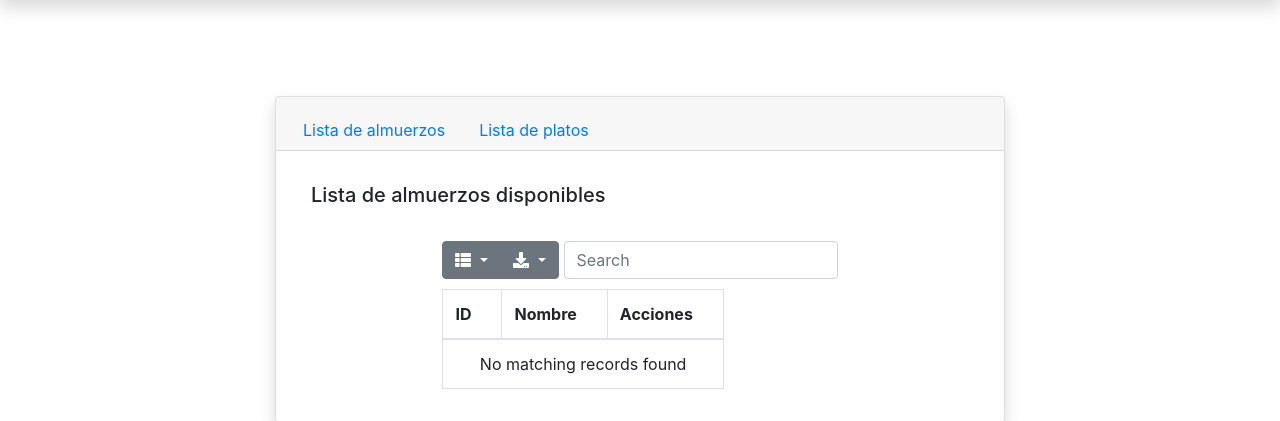
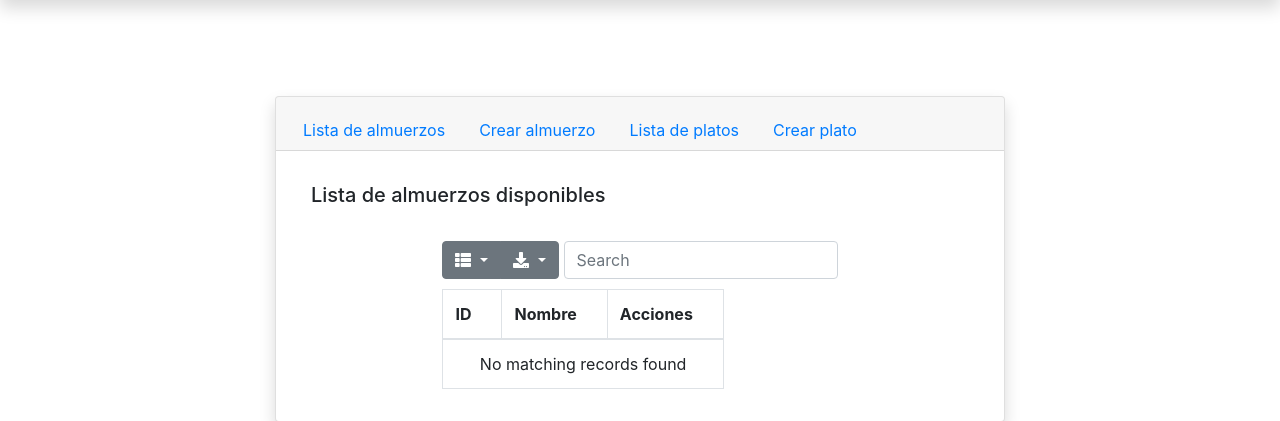
Before and after one commit to IgnacioZentenoSmith/Backend-Test-Zenteno, a Django app: template backendzenteno/templates/meals/meal.html in a window 1280 px wide. Shown: the part 56-477 px from the top of the page. Run offline with Django 3.2, Linux system fonts and the light colour scheme; the template is opened without the code that fills it, so the values that code supplies are empty; some libraries are stand-ins or nearby versions.

Commit message:
base de templates de platos

```diff
--- a/backendzenteno/templates/meals/meals_base.html
+++ b/backendzenteno/templates/meals/meals_base.html
@@ -11,10 +11,20 @@
                 <div class="card-header">
                     <ul class="nav nav-tabs card-header-tabs">
                         <li class="nav-item">
-                            <a class="nav-link" href="{% url 'meals_app:meal-list' %}">Lista de almuerzos</a>
+                            <a class="nav-link {% if '/meals/meal' == request.path %} active {% endif %}"
+                            href="{% url 'meals_app:meal-list' %}">Lista de almuerzos</a>
                         </li>
                         <li class="nav-item">
-                            <a class="nav-link" href="{% url 'meals_app:course-list' %}">Lista de platos</a>
+                            <a class="nav-link {% if '/meals/meal_create' == request.path %} active {% endif %}" "
+                            href="{% url 'meals_app:meal-create' %}">Crear almuerzo</a>
+                        </li>
+                        <li class="nav-item">
+                            <a class="nav-link {% if '/meals/course' == request.path %} active {% endif %}"
+                            href="{% url 'meals_app:course-list' %}">Lista de platos</a>
+                        </li>
+                        <li class="nav-item">
+                            <a class="nav-link {% if '/meals/course_create' == request.path %} active {% endif %}"
+                            href="{% url 'meals_app:course-create' %}">Crear plato</a>
                         </li>
                     </ul>
                 </div>
```
